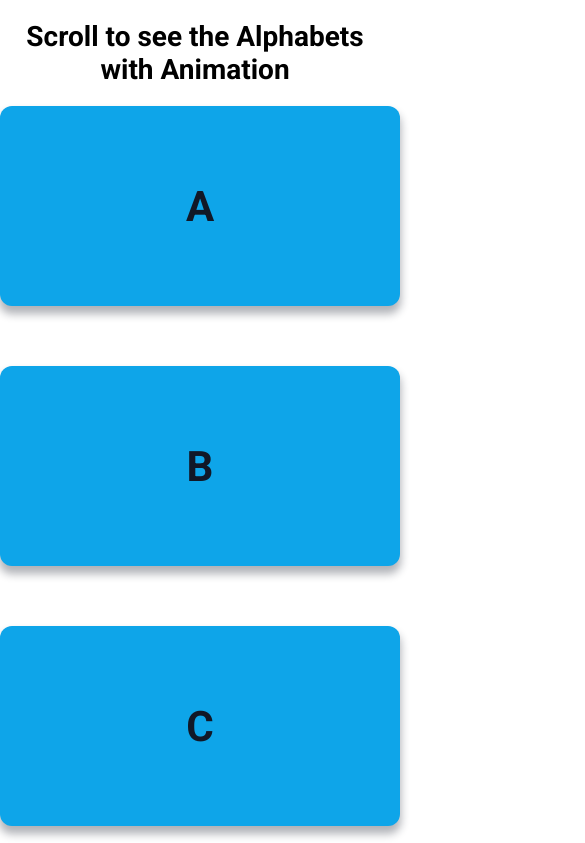
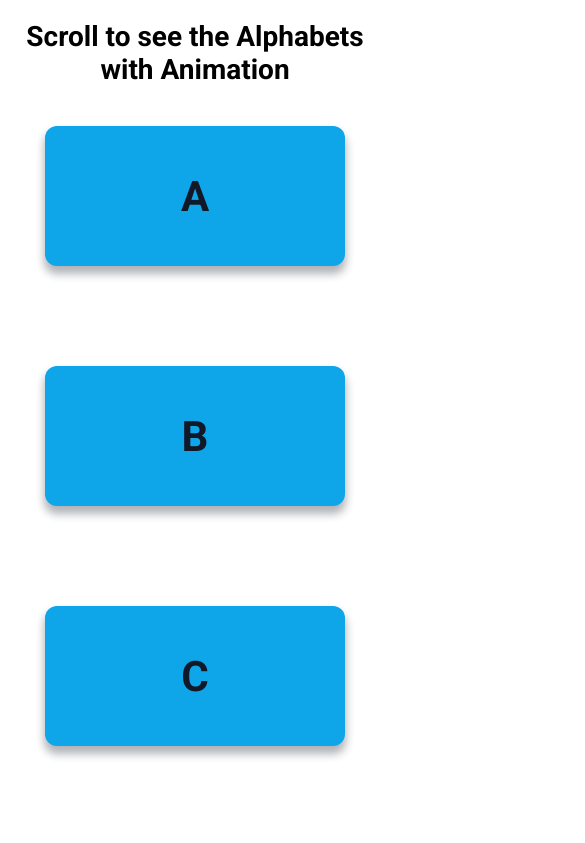
Before and after one commit to mazahir7/Scroll-Animation, a plain HTML site: page index.html in a window 390 px wide. Shown: the top 843 px of the page, 585 px wide, since content can reach past the window. Drawn offline with Linux system fonts and the light colour scheme.

Commit message:
Update style.css

```diff
--- a/style.css
+++ b/style.css
@@ -58,6 +58,25 @@ h1 {
 
 }
 
+@media(max-width: 28em) {
+
+  .alphabets {
+
+    width: 300px;
+    height: 140px;
+
+    margin: 40px auto 40px;
+
+    transform: translateX(200%);
+  }
+
+  .alphabets:nth-of-type(even) {
+    transform: translateX(-200%);
+
+  }
+
+}
+
 .alphabets.active {
   transform: translateX(0);
 }
```
